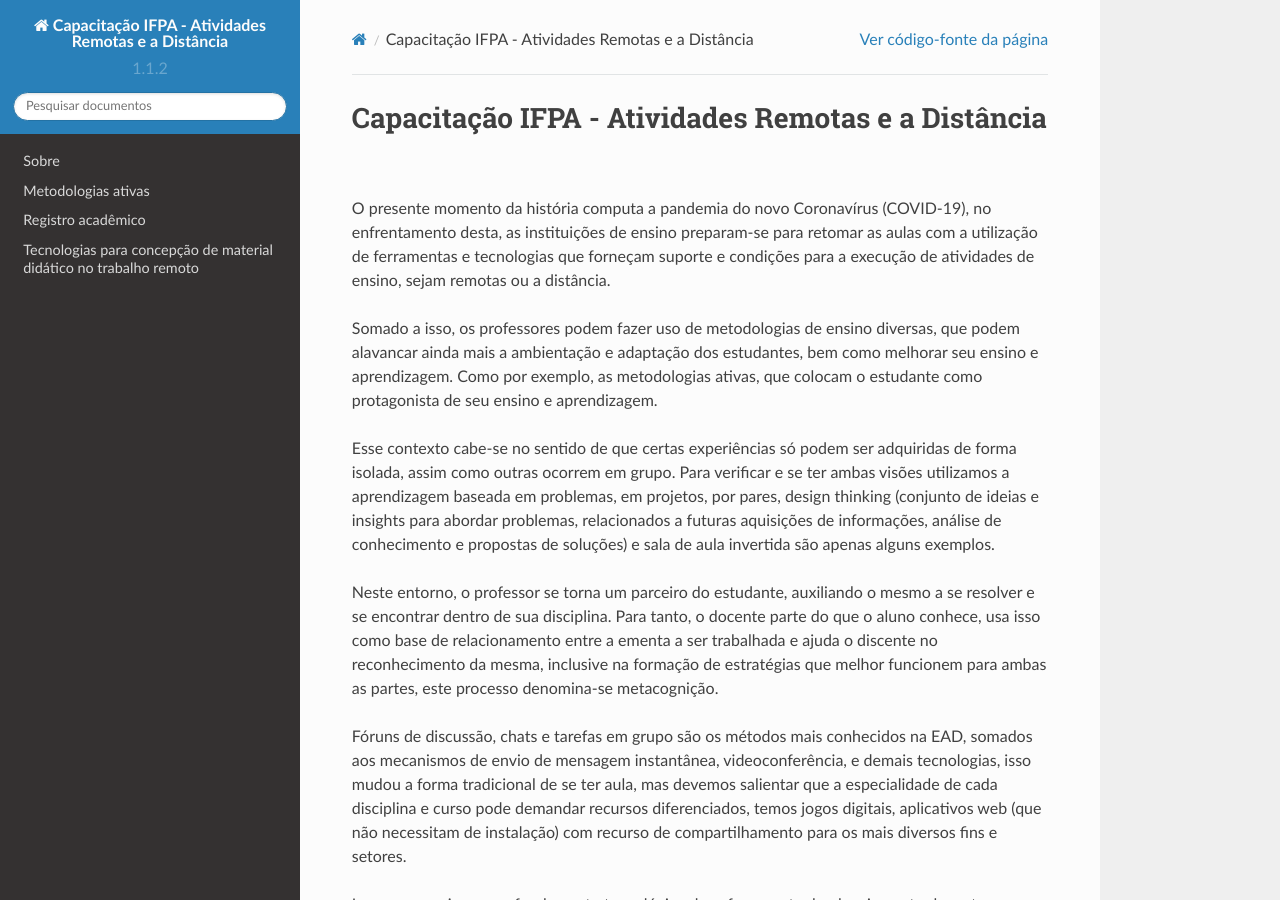
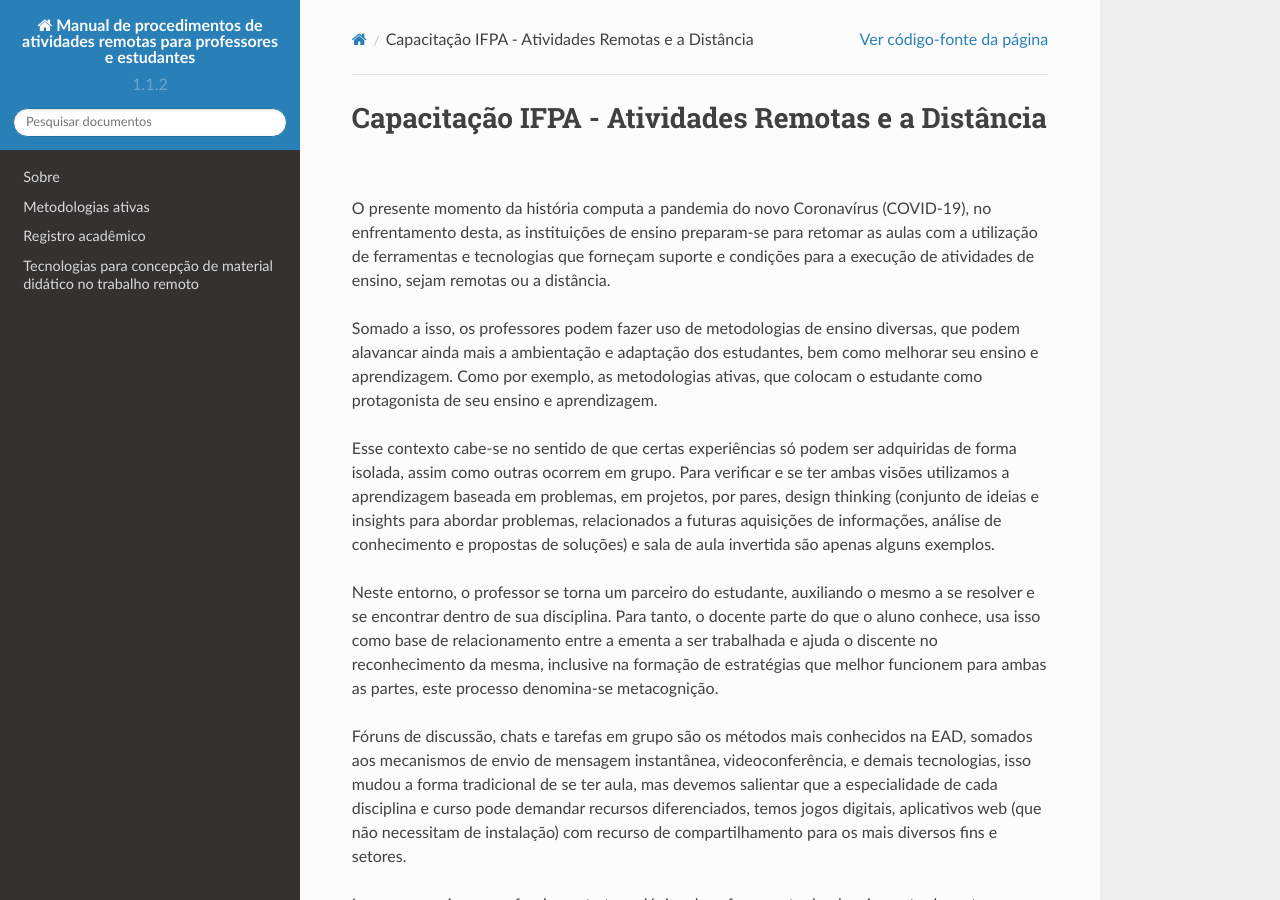
Before and after one commit to luizfreinoso/manualdocentesifpa, a Sphinx documentation site: the page built from source/index.rst, in a window 1280 px wide and 900 px high. Built offline with Sphinx 7.4.7 and the Read the Docs theme 2.0.0, drawn with Linux system fonts in a browser that asks for light colours.

Commit message:
Titulo alteração: Manual de procedimentos de atividades remotas para professores e estudantes

```diff
--- a/source/conf.py
+++ b/source/conf.py
@@ -17,7 +17,7 @@
 
 # -- Project information -----------------------------------------------------
 import sphinx_rtd_theme
-project = 'Capacitação IFPA - Atividades Remotas e a Distância'
+project = 'Manual de procedimentos de atividades remotas para professores e estudantes'
 copyright = '2020, Luiz Fernando Reinoso'
 author = 'Luiz Fernando Reinoso'
 
```
Also changed, not shown: README.md (+1 -1 lines).
